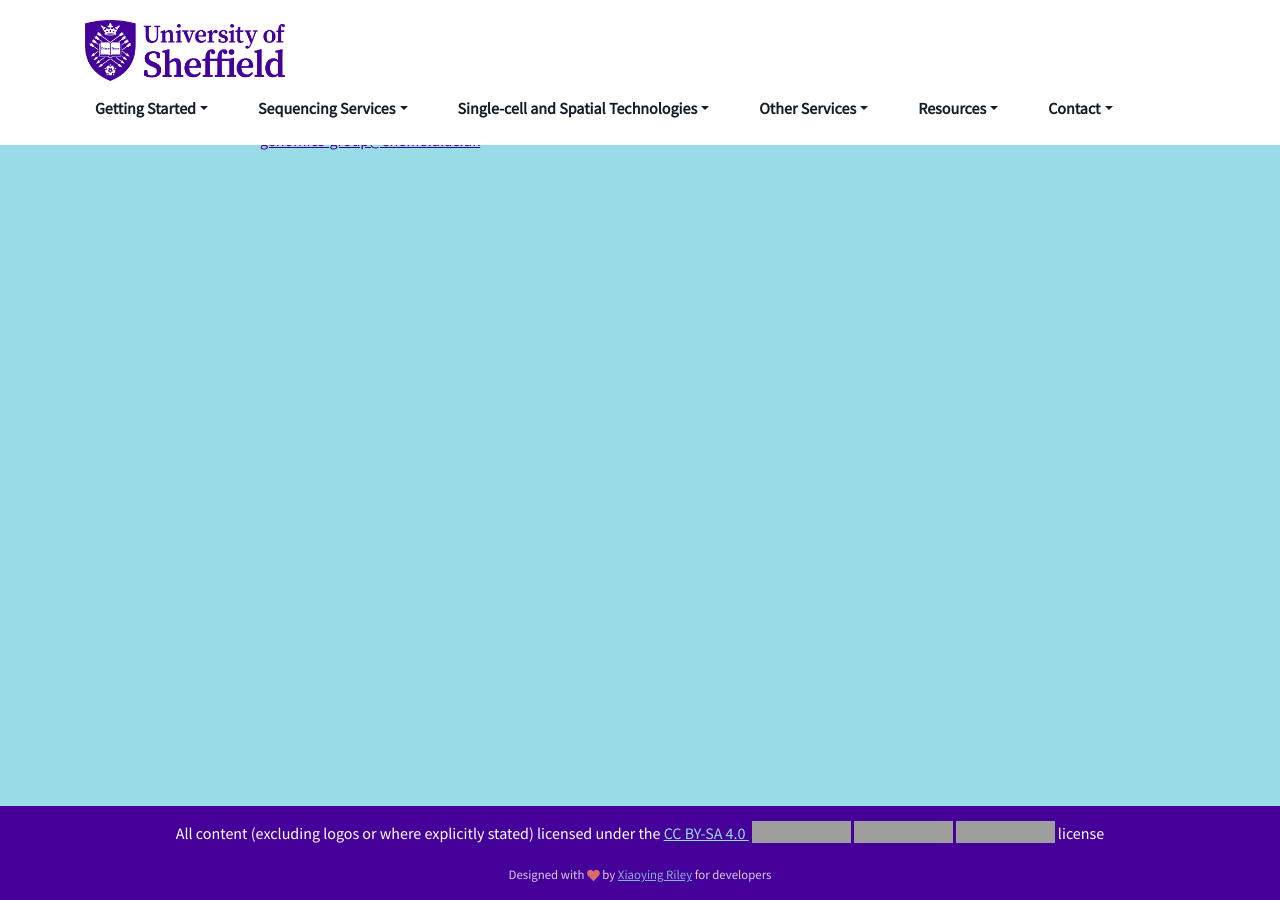
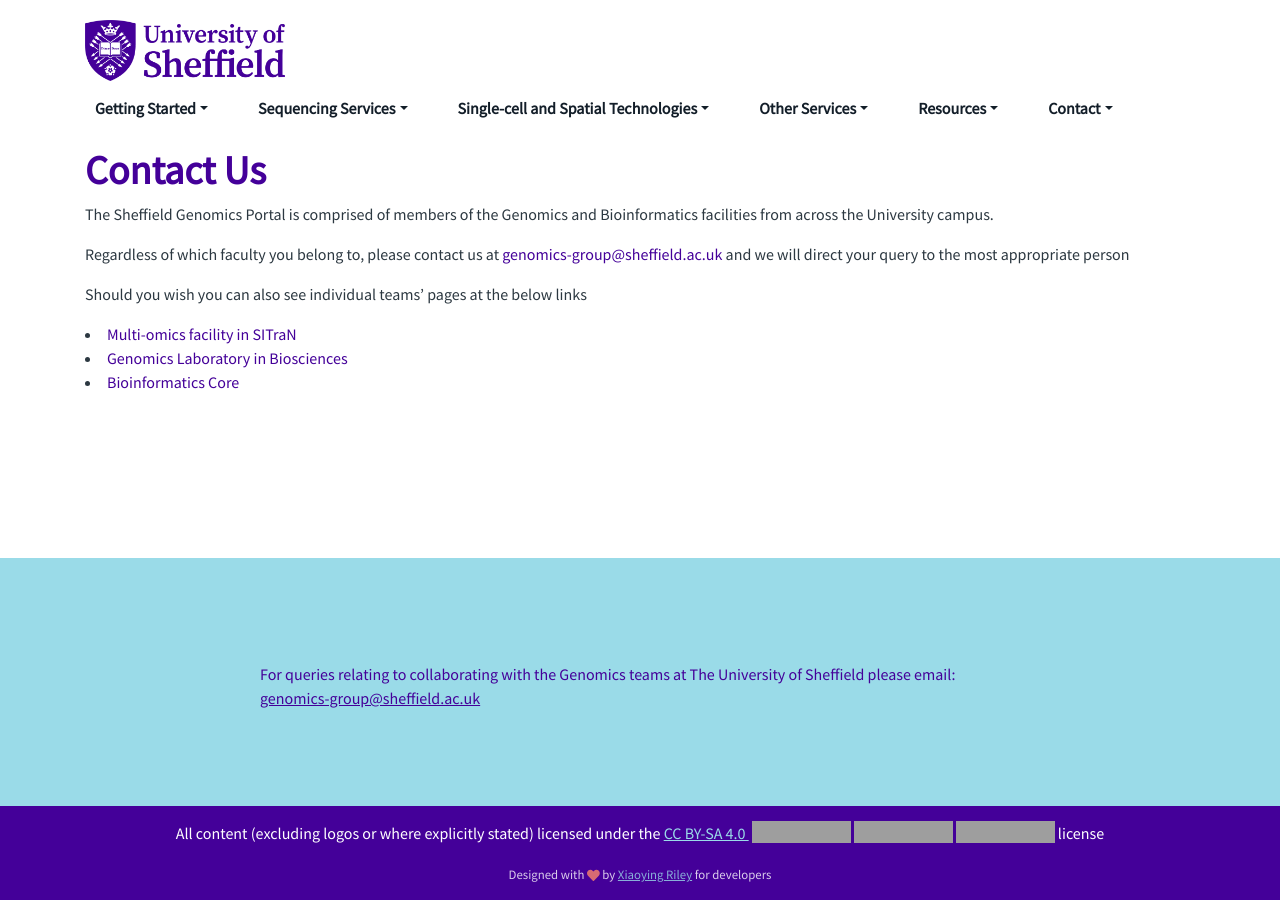
Before and after one commit to genomics-sheffield/genomics-sheffield.github.io, a Jekyll site: the page built from pages/contact/index.md, in a window 1280 px wide. Built offline with Jekyll 4.4.1, drawn with Linux system fonts in a browser that asks for light colours; nearby versions of some CDN libraries; our own code applies the rules of GitHub Pages for plain Markdown files; grey boxes are pictures that could not be loaded.

Commit message:
reinstate Bioinformatics page

```diff
--- a/_data/navigation.yml
+++ b/_data/navigation.yml
@@ -20,10 +20,12 @@
       url: /services/spatial
 - title: Other Services
   subitems:
+    - title: Bioinformatics
+      url: /services/bioinformatics
+    - title: Nanostring
+      url: /services/nanostring
     - title: Real-time PCR
       url: /services/rtpcr/
-    - title: Nanostring
-      url: /services/nanostring
     - title: Sample Preparation
       url: /services/sample-prep
     - title: Sample QC
--- a/pages/contact/index.md
+++ b/pages/contact/index.md
@@ -1,7 +1,20 @@
 ---
-title: Contact Us
-layout: contact
 permalink: /contact/
 slug: index
 type: text
 ---
+
+# Contact Us
+
+The Sheffield Genomics Portal is comprised of members of the Genomics and Bioinformatics facilities from across the University campus.
+
+Regardless of which faculty you belong to, please contact us at <a href="mailto:genomics-group@sheffield.ac.uk">genomics-group@sheffield.ac.uk</a> and we will direct your query to the most appropriate person
+
+Should you wish you can also see individual teams' pages at the below links
+
+<list>
+<li><a href="https://www.sheffield.ac.uk/sitran/facilities/multiomics">Multi-omics facility in SITraN</a></li>
+<li><a href="https://sites.google.com/sheffield.ac.uk/genomics-laboratory/home">Genomics Laboratory in Biosciences</a></li>
+<li><a href="https://sbc.shef.ac.uk">Bioinformatics Core</a></li>
+
+</list>
```
Also changed, not shown: _events/2024_06_12_cytoscape.md (deleted, +0 -98 lines), _posts/2024-05-13-cytoscape.md (deleted, +0 -29 lines), pages/services/bioinformatics/index.md (+9 -1 lines), pages/team/index.md (+2 -2 lines), _includes/contact.html (line endings or trailing spaces).
